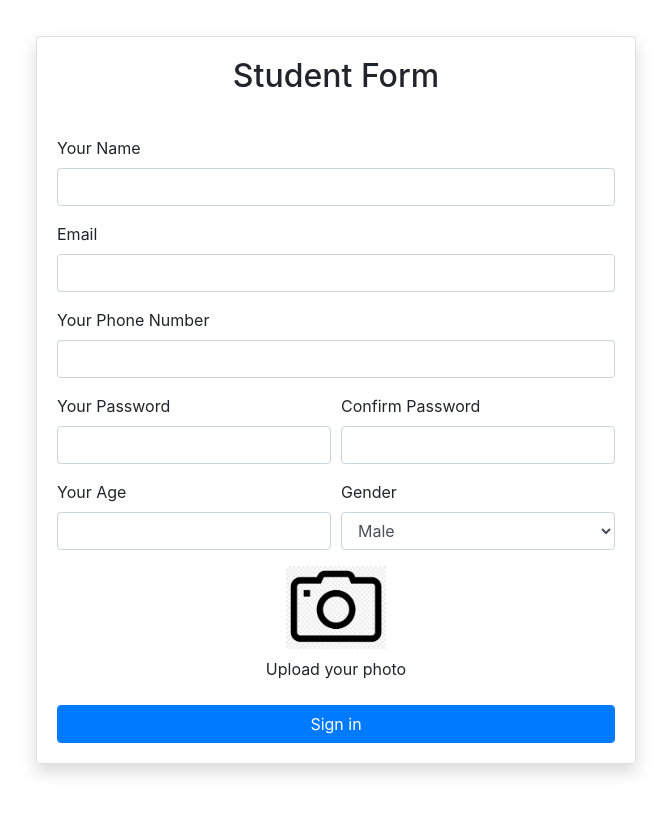
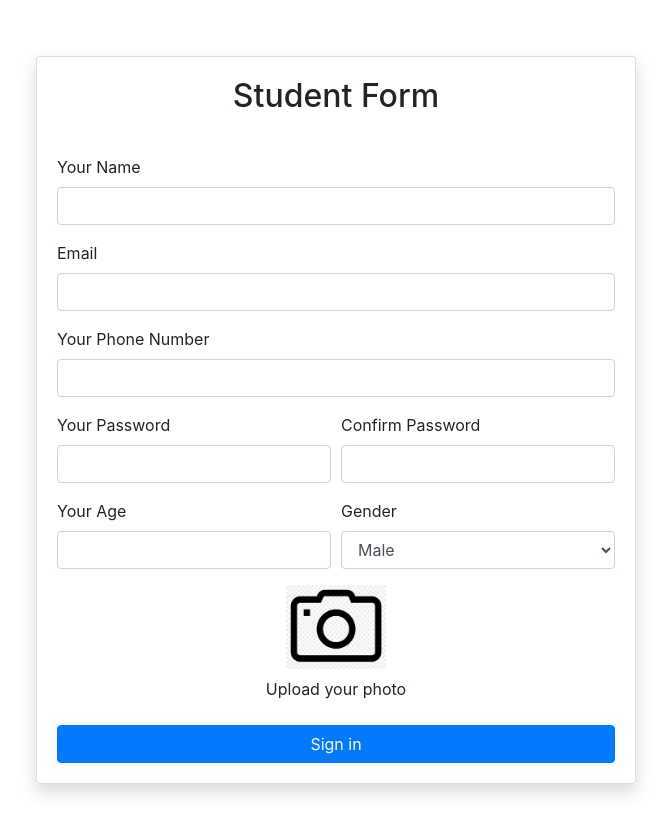
Before and after one commit to mitul88/php_assignment, a PHP site: page /sign_up.php in a window 1280 px wide. Shown: the whole page, without its empty margins (304-975 px from the left). Before the commit the page ends 800 px from the top, so only its background shows below. Run offline with PHP 8.4, Linux system fonts and the light colour scheme.

Commit message:
add main element and padding to it

```diff
--- a/form_validation_assignments/sign_up.php
+++ b/form_validation_assignments/sign_up.php
@@ -19,8 +19,8 @@
         </style>
     </head>
     <body>
-
-    <div class="wrap shadow">
+    <div class="main py-5">
+        <div class="wrap shadow my-2">
         <div class="card">
             <div class="card-title text-center">
                 <h2 style="margin-top:20px;">Student Form</h2>
@@ -79,6 +79,8 @@
             </div>
         </div>
     </div>
+    </div>
+
     <!-- bootstrap scripts -->
         <script src="https://code.jquery.com/jquery-3.5.1.slim.min.js" integrity="sha384-DfXdz2htPH0lsSSs5nCTpuj/zy4C+OGpamoFVy38MVBnE+IbbVYUew+OrCXaRkfj" crossorigin="anonymous"></script>
         <script src="https://cdn.jsdelivr.net/npm/popper.js@1.16.1/dist/umd/popper.min.js" integrity="sha384-9/reFTGAW83EW2RDu2S0VKaIzap3H66lZH81PoYlFhbGU+6BZp6G7niu735Sk7lN" crossorigin="anonymous"></script>
```
